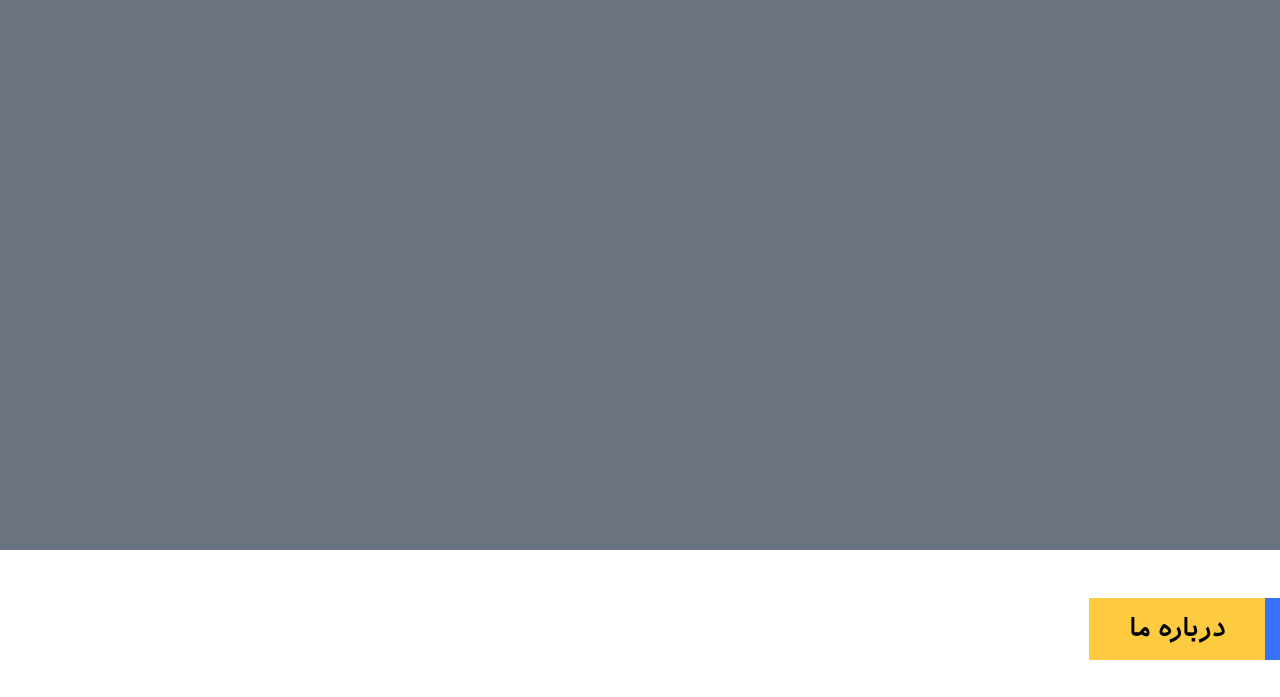
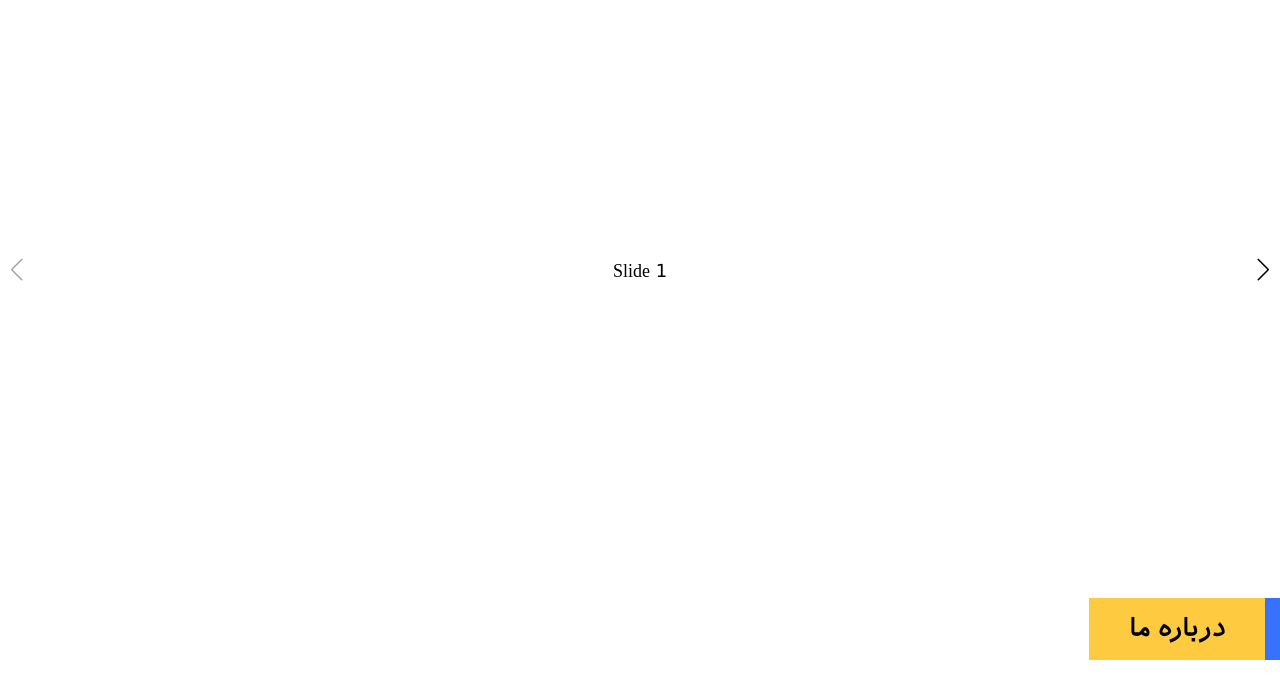
Before and after one commit to alisinasoltani/Iriksanatco.ir, a website: page index.html in a window 1280 px wide. Shown: the part 77-774 px from the top of the page. Drawn offline with nearby package versions, Linux system fonts and the light colour scheme.

Commit message:
feat!: created the slider

```diff
--- a/index.html
+++ b/index.html
@@ -6,7 +6,35 @@
         <meta name="keywords" content="" />
         <meta name="description" content="" />
         <link rel="stylesheet" href="output.css" />
+        <link rel="stylesheet" href="https://cdn.jsdelivr.net/npm/swiper@11/swiper-bundle.min.css" />
         <title>Iriksanatco</title>
+        <style>
+            .swiper {
+              width: 100%;
+              height: 100%;
+            }
+
+            .swiper-slide {
+              text-align: center;
+              font-size: 18px;
+              background: #fff;
+              display: flex;
+              justify-content: center;
+              align-items: center;
+            }
+
+            .swiper-slide img {
+              display: block;
+              width: 100%;
+              height: 100%;
+              object-fit: cover;
+            }
+
+            .swiper-button-next, .swiper-button-prev {
+                color: black;
+                --swiper-navigation-size: 1.4rem;
+            }
+          </style>
     </head>
     <body class="iransans">
         <navbar>
@@ -22,7 +50,18 @@
         </navbar>
         <main>
             <section>
-                <div class="w-full bg-gray-500 h-[70vh]"></div>
+                <div class="w-full bg-gray-300 lg:h-[70vh] h-[40vh]">
+                    <div class="swiper mySwiper">
+                        <div class="swiper-wrapper">
+                          <div class="swiper-slide">Slide 1</div>
+                          <div class="swiper-slide">Slide 2</div>
+                          <div class="swiper-slide">Slide 3</div>
+                          <div class="swiper-slide">Slide 4</div>
+                        </div>
+                        <div class="swiper-button-next"></div>
+                        <div class="swiper-button-prev"></div>
+                      </div>
+                </div>
             </section>
             <section>
                 <div class="w-full flex flex-col items-end pt-[3rem]">
@@ -75,5 +114,15 @@
                 </div>
             </div>
         </footer>
+        <script src="https://cdn.jsdelivr.net/npm/swiper@11/swiper-bundle.min.js"></script>
+        <!-- Initialize Swiper -->
+        <script>
+            var swiper = new Swiper(".mySwiper", {
+            navigation: {
+                nextEl: ".swiper-button-next",
+                prevEl: ".swiper-button-prev",
+            },
+            });
+        </script>
     </body>
 </html>
```
Also changed, not shown: output.css.
